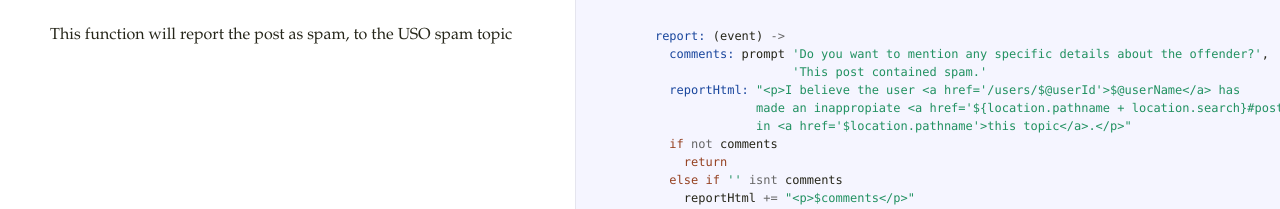
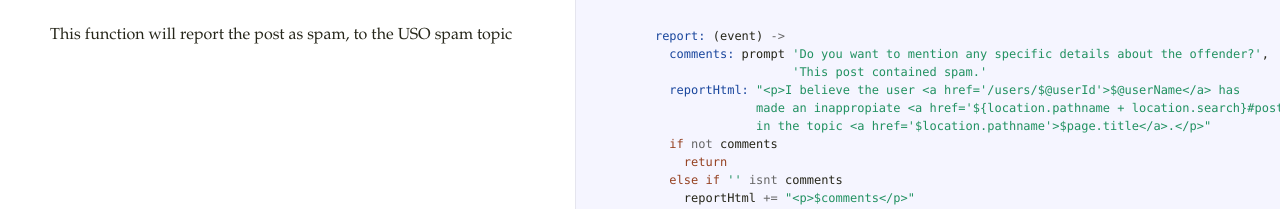
Before and after one commit to tim-smart/uso-meets-markdown, a plain HTML site: page index.html in a window 1280 px wide. Shown: the part 2284-2493 px from the top of the page. Drawn offline with Linux system fonts and the light colour scheme.

Commit message:
Revised report message

```diff
--- a/index.html
+++ b/index.html
@@ -102,7 +102,7 @@ then passes it to the editor 'insertQuote' function</p>             </td>
                        <span class="s1">&#39;This post contained spam.&#39;</span>
       <span class="nv">reportHtml: </span><span class="s2">&quot;&lt;p&gt;I believe the user &lt;a href=&#39;/users/$@userId&#39;&gt;$@userName&lt;/a&gt; has</span>
 <span class="s2">                  made an inappropiate &lt;a href=&#39;${location.pathname + location.search}#post-body-$@id&#39;&gt;post&lt;/a&gt;</span>
-<span class="s2">                  in &lt;a href=&#39;$location.pathname&#39;&gt;this topic&lt;/a&gt;.&lt;/p&gt;&quot;</span>
+<span class="s2">                  in the topic &lt;a href=&#39;$location.pathname&#39;&gt;$page.title&lt;/a&gt;.&lt;/p&gt;&quot;</span>
       <span class="k">if</span> <span class="o">not</span> <span class="nx">comments</span>
         <span class="k">return</span>
       <span class="k">else</span> <span class="k">if</span> <span class="s1">&#39;&#39;</span> <span class="o">isnt</span> <span class="nx">comments</span>
```
Also changed, not shown: 1 other file.
